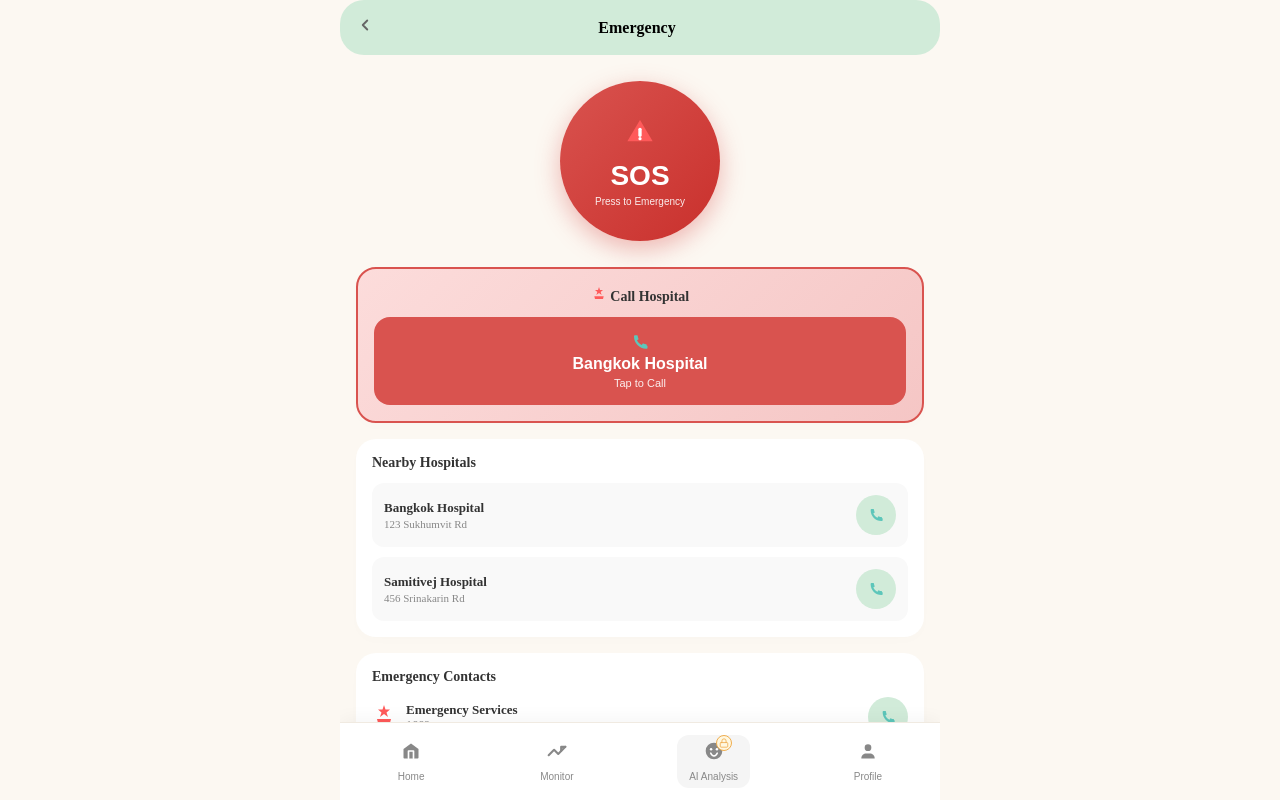
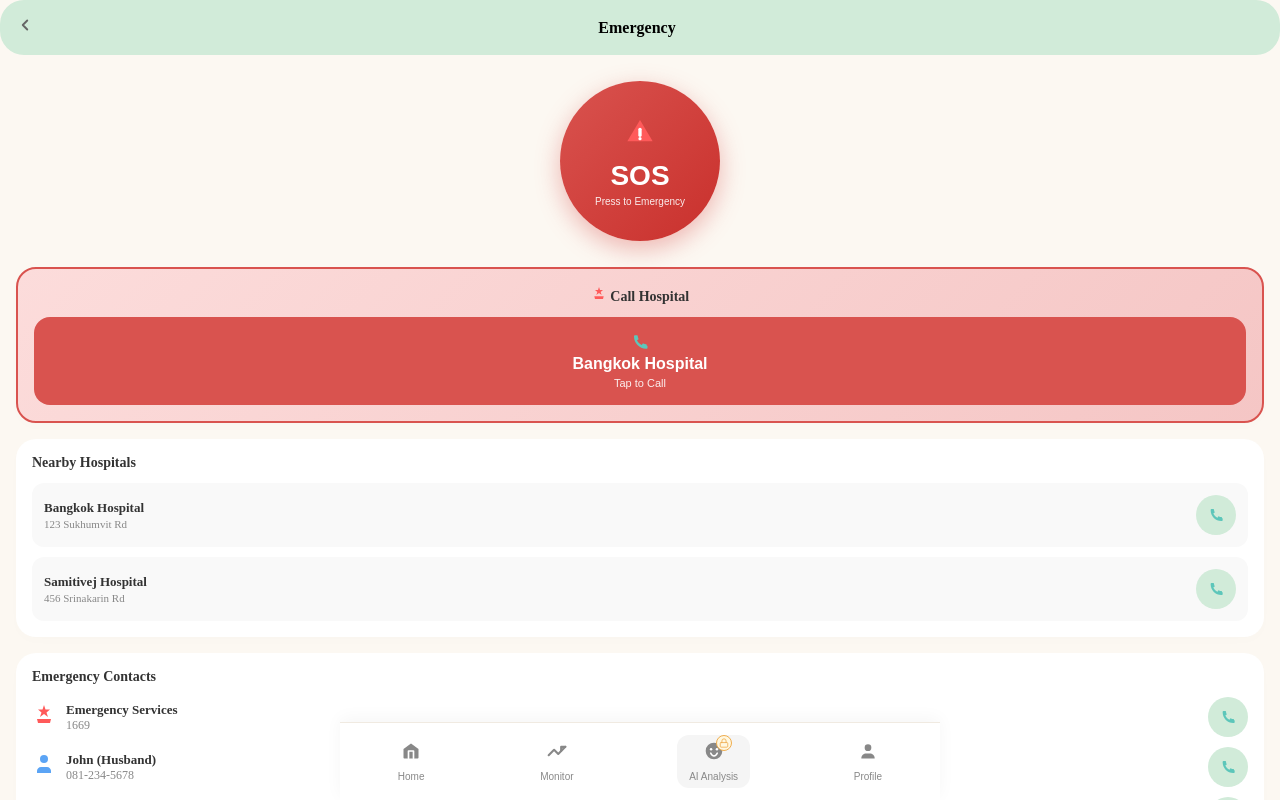
Before and after one commit to 025ham/Momtech-Unicorn, a Vue app in the folder mom-link/: page /emergency in a window 1280 px wide. Built offline with nearby package versions, Linux system fonts and the light colour scheme; no server answers.

Commit message:
premiummmmmmmm

```diff
--- a/mom-link/src/App.vue
+++ b/mom-link/src/App.vue
@@ -24,21 +24,17 @@ html, body {
 
 body {
   margin: 0;
-  padding: 0;
   height: 100%;
 }
 
 .phone-wrapper {
   width: 100%;
-  max-width: 600px;
+  height: 100vh;
+  height: 100dvh;
   height: 100%;
   margin: 0 auto;
   background-color: #fcf8f2;
-  position: fixed;
-  top: 0;
-  left: 0;
-  right: 0;
-  bottom: 0;
+  position: relative;
   overflow: hidden;
   display: flex;
   flex-direction: column;
--- a/mom-link/src/components/Layout.vue
+++ b/mom-link/src/components/Layout.vue
@@ -119,14 +119,16 @@ const handleNavClick = (item) => {
 }
 
 .bottom-nav {
-  position: absolute;
+  position: fixed;
   bottom: 0;
-  left: 0;
+  left: 50%;
+  transform: translateX(-50%);
   width: 100%;
+  max-width: 600px;
   background-color: #ffffff;
   display: flex;
   justify-content: space-around;
-  padding: 12px 0 12px 0;
+  padding: 12px 0;
   border-top: 1px solid #f0eae1;
   box-shadow: 0 -4px 16px rgba(0, 0, 0, 0.04);
   z-index: 100;
--- a/mom-link/src/views/EmergencyView.vue
+++ b/mom-link/src/views/EmergencyView.vue
@@ -587,14 +587,16 @@ const handleMouseMove = (e) => {
 
 /* Bottom Nav */
 .bottom-nav {
-  position: absolute;
+  position: fixed;
   bottom: 0;
-  left: 0;
+  left: 50%;
+  transform: translateX(-50%);
   width: 100%;
+  max-width: 600px;
   background-color: #ffffff;
   display: flex;
   justify-content: space-around;
-  padding: 12px 0 12px 0;
+  padding: 12px 0;
   border-top: 1px solid #f0eae1;
   box-shadow: 0 -4px 16px rgba(0, 0, 0, 0.04);
   z-index: 100;
```
